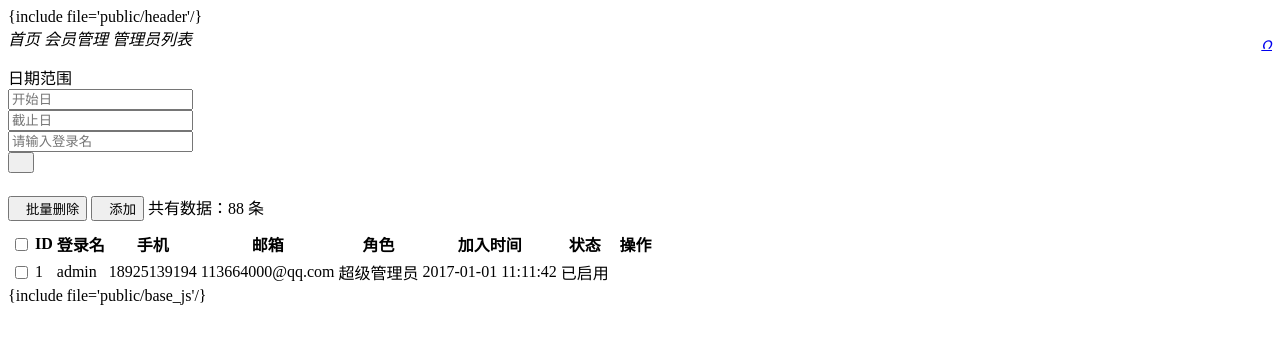
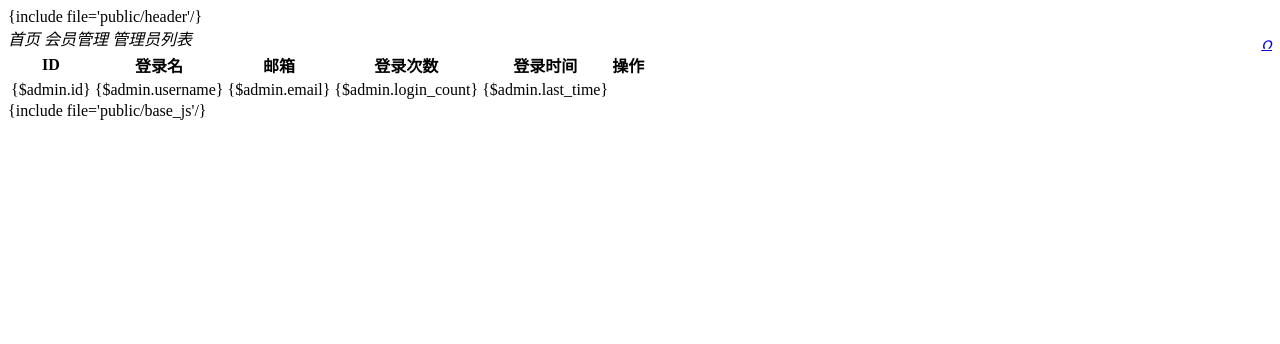
Before and after one commit to heyl1989/qiye, a PHP site: page /application/admin/view/admin/admin_list.html in a window 1280 px wide. Shown: the top 344 px of the page. Run offline with PHP 8.4, Linux system fonts and the light colour scheme.

Commit message:
管理员首页更新

```diff
--- a/application/admin/controller/Index.php
+++ b/application/admin/controller/Index.php
@@ -7,6 +7,7 @@
 {
     public function index()
     {
+        $this->isLogin();
         return $this->view->fetch('index');
     }
 
--- a/application/admin/view/admin/admin_list.html
+++ b/application/admin/view/admin/admin_list.html
@@ -11,37 +11,9 @@
                                                                         style="line-height:30px">ဂ</i></a>
 </div>
 <div class="x-body">
-    <form class="layui-form x-center" action="" style="width:80%">
-        <div class="layui-form-pane" style="margin-top: 15px;">
-            <div class="layui-form-item">
-                <label class="layui-form-label">日期范围</label>
-                <div class="layui-input-inline">
-                    <input class="layui-input" placeholder="开始日" id="LAY_demorange_s">
-                </div>
-                <div class="layui-input-inline">
-                    <input class="layui-input" placeholder="截止日" id="LAY_demorange_e">
-                </div>
-                <div class="layui-input-inline">
-                    <input type="text" name="username" placeholder="请输入登录名" autocomplete="off" class="layui-input">
-                </div>
-                <div class="layui-input-inline" style="width:80px">
-                    <button class="layui-btn" lay-submit="" lay-filter="sreach"><i class="layui-icon">&#xe615;</i>
-                    </button>
-                </div>
-            </div>
-        </div>
-    </form>
-    <xblock>
-        <button class="layui-btn layui-btn-danger" onclick="delAll()"><i class="layui-icon">&#xe640;</i>批量删除</button>
-        <button class="layui-btn" onclick="admin_add('添加用户','admin-add.html','600','500')"><i class="layui-icon">&#xe608;</i>添加
-        </button>
-        <span class="x-right" style="line-height:40px">共有数据：88 条</span></xblock>
     <table class="layui-table">
         <thead>
         <tr>
-            <th>
-                <input type="checkbox" name="" value="">
-            </th>
             <th>
                 ID
             </th>
@@ -49,19 +21,13 @@
                 登录名
             </th>
             <th>
-                手机
-            </th>
-            <th>
                 邮箱
             </th>
             <th>
-                角色
+                登录次数
             </th>
             <th>
-                加入时间
-            </th>
-            <th>
-                状态
+                登录时间
             </th>
             <th>
                 操作
@@ -71,148 +37,30 @@
         <tbody>
         <tr>
             <td>
-                <input type="checkbox" value="1" name="">
+                {$admin.id}
             </td>
             <td>
-                1
+                {$admin.username}
             </td>
             <td>
-                admin
+                {$admin.email}
             </td>
             <td>
-                18925139194
+                {$admin.login_count}
             </td>
             <td>
-                113664000@qq.com
-            </td>
-            <td>
-                超级管理员
-            </td>
-            <td>
-                2017-01-01 11:11:42
-            </td>
-            <td class="td-status">
-                            <span class="layui-btn layui-btn-normal layui-btn-mini">
-                                已启用
-                            </span>
+                {$admin.last_time}
             </td>
             <td class="td-manage">
-                <a style="text-decoration:none" onclick="admin_stop(this,'10001')" href="javascript:;" title="停用">
-                    <i class="layui-icon">&#xe601;</i>
-                </a>
                 <a title="编辑" href="javascript:;" onclick="admin_edit('编辑','admin-edit.html','4','','510')"
                    class="ml-5" style="text-decoration:none">
                     <i class="layui-icon">&#xe642;</i>
-                </a>
-                <a title="删除" href="javascript:;" onclick="admin_del(this,'1')"
-                   style="text-decoration:none">
-                    <i class="layui-icon">&#xe640;</i>
                 </a>
             </td>
         </tr>
         </tbody>
     </table>
-
-    <div id="page"></div>
 </div>
 {include file='public/base_js'/}
-<script>
-    layui.use(['laydate', 'element', 'laypage', 'layer'], function () {
-        $ = layui.jquery;//jquery
-        laydate = layui.laydate;//日期插件
-        lement = layui.element();//面包导航
-        laypage = layui.laypage;//分页
-        layer = layui.layer;//弹出层
-
-        //以上模块根据需要引入
-
-        laypage({
-            cont: 'page'
-            , pages: 100
-            , first: 1
-            , last: 100
-            , prev: '<em><</em>'
-            , next: '<em>></em>'
-        });
-
-        var start = {
-            min: laydate.now()
-            , max: '2099-06-16 23:59:59'
-            , istoday: false
-            , choose: function (datas) {
-                end.min = datas; //开始日选好后，重置结束日的最小日期
-                end.start = datas //将结束日的初始值设定为开始日
-            }
-        };
-
-        var end = {
-            min: laydate.now()
-            , max: '2099-06-16 23:59:59'
-            , istoday: false
-            , choose: function (datas) {
-                start.max = datas; //结束日选好后，重置开始日的最大日期
-            }
-        };
-
-        document.getElementById('LAY_demorange_s').onclick = function () {
-            start.elem = this;
-            laydate(start);
-        }
-        document.getElementById('LAY_demorange_e').onclick = function () {
-            end.elem = this
-            laydate(end);
-        }
-
-    });
-
-    //批量删除提交
-    function delAll() {
-        layer.confirm('确认要删除吗？', function (index) {
-            //捉到所有被选中的，发异步进行删除
-            layer.msg('删除成功', {icon: 1});
-        });
-    }
-
-    /*添加*/
-    function admin_add(title, url, w, h) {
-        x_admin_show(title, url, w, h);
-    }
-
-    /*停用*/
-    function admin_stop(obj, id) {
-        layer.confirm('确认要停用吗？', function (index) {
-            //发异步把用户状态进行更改
-            $(obj).parents("tr").find(".td-manage").prepend('<a style="text-decoration:none" onClick="admin_start(this,id)" href="javascript:;" title="启用"><i class="layui-icon">&#xe62f;</i></a>');
-            $(obj).parents("tr").find(".td-status").html('<span class="layui-btn layui-btn-disabled layui-btn-mini">已停用</span>');
-            $(obj).remove();
-            layer.msg('已停用!', {icon: 5, time: 1000});
-        });
-    }
-
-    /*启用*/
-    function admin_start(obj, id) {
-        layer.confirm('确认要启用吗？', function (index) {
-            //发异步把用户状态进行更改
-            $(obj).parents("tr").find(".td-manage").prepend('<a style="text-decoration:none" onClick="admin_stop(this,id)" href="javascript:;" title="停用"><i class="layui-icon">&#xe601;</i></a>');
-            $(obj).parents("tr").find(".td-status").html('<span class="layui-btn layui-btn-normal layui-btn-mini">已启用</span>');
-            $(obj).remove();
-            layer.msg('已启用!', {icon: 6, time: 1000});
-        });
-    }
-
-    //编辑
-    function admin_edit(title, url, id, w, h) {
-        x_admin_show(title, url, w, h);
-    }
-
-    /*删除*/
-    function admin_del(obj, id) {
-        layer.confirm('确认要删除吗？', function (index) {
-            //发异步删除数据
-            $(obj).parents("tr").remove();
-            layer.msg('已删除!', {icon: 1, time: 1000});
-        });
-    }
-</script>
 </body>
 </html>
--- a/application/admin/view/index/index.html
+++ b/application/admin/view/index/index.html
@@ -14,7 +14,7 @@
                     <dl class="layui-nav-child"> <!-- 二级菜单 -->
                         <dd><a href="">个人信息</a></dd>
                         <dd><a href="">切换帐号</a></dd>
-                        <dd><a href="./login.html">退出</a></dd>
+                        <dd><a href="{:url('login/logout')}">退出</a></dd>
                     </dl>
                 </li>
                 <!-- <li class="layui-nav-item">
--- a/application/admin/view/public/base_js.html
+++ b/application/admin/view/public/base_js.html
@@ -1,2 +1,3 @@
 <script src="__STATIC__/lib/layui/layui.js" charset="utf-8"></script>
 <script src="__STATIC__/js/x-admin.js"></script>
+<script src="__STATIC__/js/jquery.min.js"></script>
--- a/application/database.php
+++ b/application/database.php
@@ -15,7 +15,7 @@
     // 服务器地址
     'hostname'        => '127.0.0.1',
     // 数据库名
-    'database'        => '',
+    'database'        => 'qiye',
     // 用户名
     'username'        => 'root',
     // 密码
```
Also changed, not shown: application/admin/common/Base.php (+23 -0 lines), application/admin/controller/Admin.php (+14 -7 lines), application/admin/controller/Login.php (+41 -4 lines), application/admin/model/Admin.php (+6 -1 lines), application/admin/view/login/login.html (+52 -31 lines).
